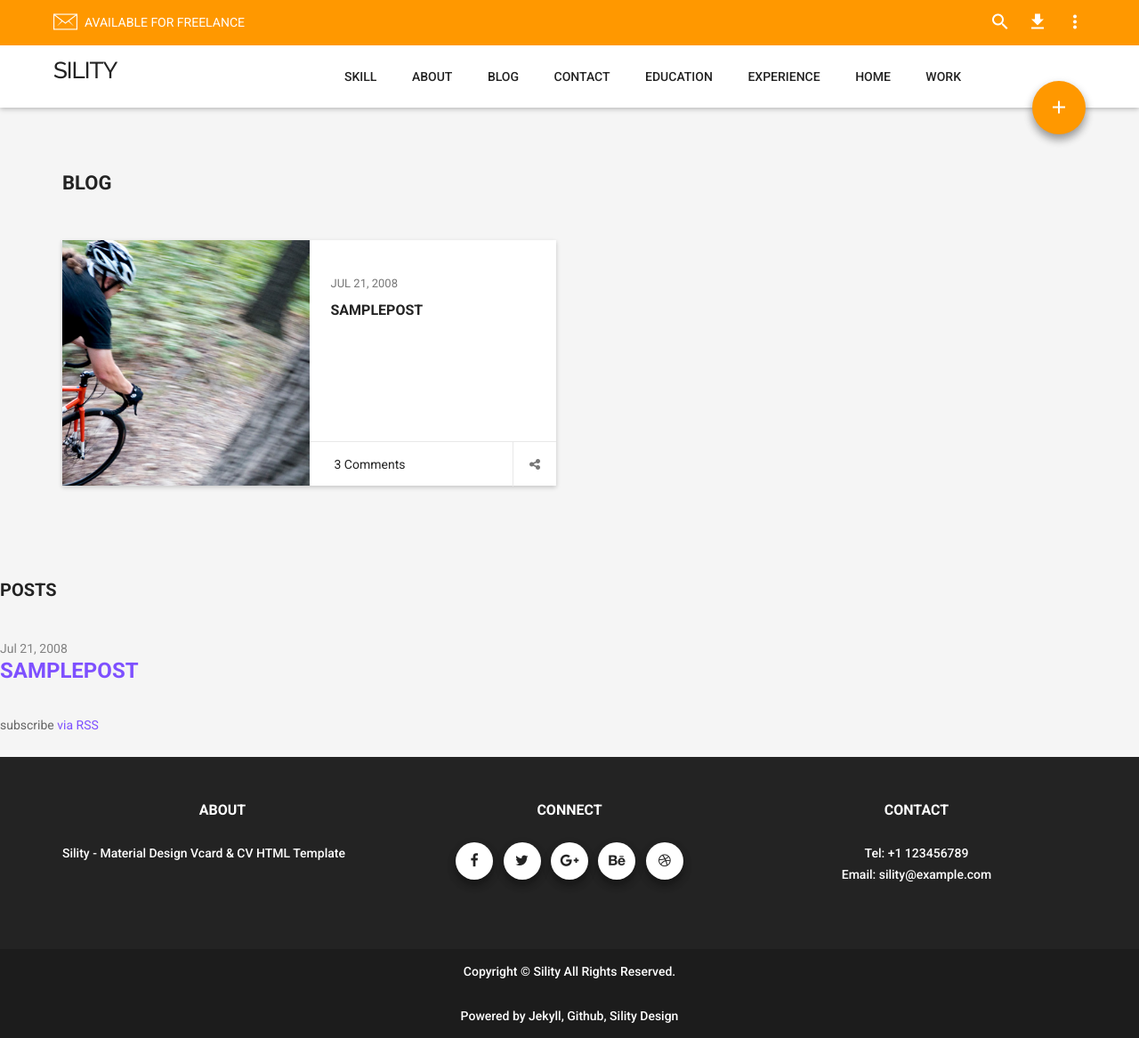
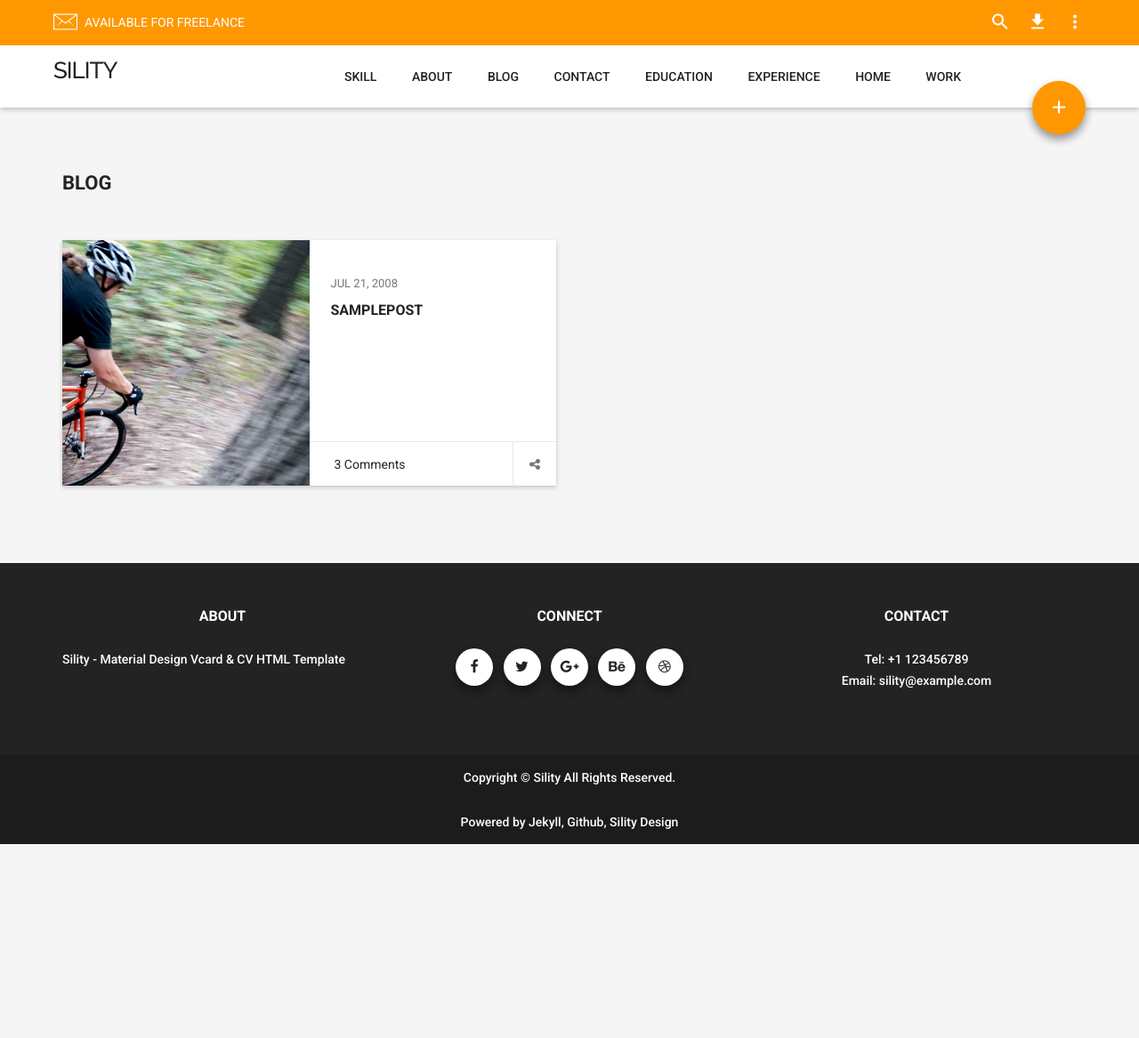
Before and after one commit to rteja91/jekyll-sility, a Jekyll site: the page built from blog.html, in a window 1280 px wide. Shown: the whole page at 89% size. Built offline with Jekyll 4.4.1, drawn with Linux system fonts in a browser that asks for light colours; nearby versions of some CDN libraries; some web fonts are replaced; comment, search, counter and statistics services are not loaded; after the commit the page ends 949 px from its top, so only the background shows below that.

Commit message:
url corrections

```diff
--- a/blog.html
+++ b/blog.html
@@ -14,7 +14,7 @@ permalink: /blog/
                         <div class="blog-post {%if post.imagepos %} {{post.imagepos}} {%endif%}">
                             <div class="inner">
                             	{%if post.blogimage %}
-                                <a href="{{ post.url | prepend: site.baseurl }}">
+                                <a href="{{ post.url | prepend: site.url }}">
                                     <div class="image" style="background-image: url('{{ site.url }}{{post.blogimage}}');"></div>
                                 </a>
                                 {%endif%}
@@ -144,25 +144,3 @@ permalink: /blog/
                 <!-- end .container -->
             </section>
             <!-- end #section1 -->
-
-
-
-<div class="home">
-
-  <h1 class="page-heading">Posts</h1>
-
-  <ul class="post-list">
-    {% for post in site.categories['blog'] %}
-      <li>
-        <span class="post-meta">{{ post.date | date: "%b %-d, %Y" }}</span>
-
-        <h2>
-          <a class="post-link" href="{{ post.url | prepend: site.baseurl }}">{{ post.title }}</a>
-        </h2>
-      </li>
-    {% endfor %}
-  </ul>
-
-  <p class="rss-subscribe">subscribe <a href="{{ "/feed.xml" | prepend: site.baseurl }}">via RSS</a></p>
-
-</div>
--- a/home.html
+++ b/home.html
@@ -15,7 +15,7 @@ permalink: /home/
                         </div>
                         <!-- end .col-sm-7 -->
                         <div class="col-sm-5 vertical-center">
-                            <img src="/images/man01.png" alt="man" class="img-responsive section-img">
+                            <img src="{{ site.url }}/images/man01.png" alt="man" class="img-responsive section-img">
                         </div>
                         <!-- end .col-sm-5 -->
                     </div>
```
Also changed, not shown: 3 other files.
